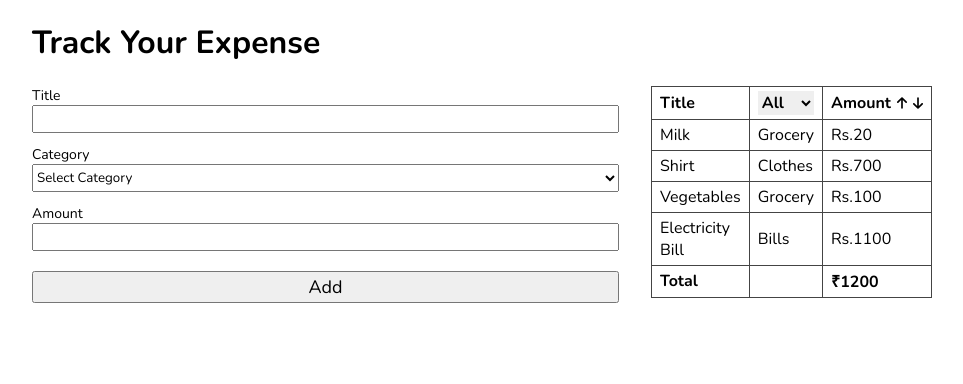
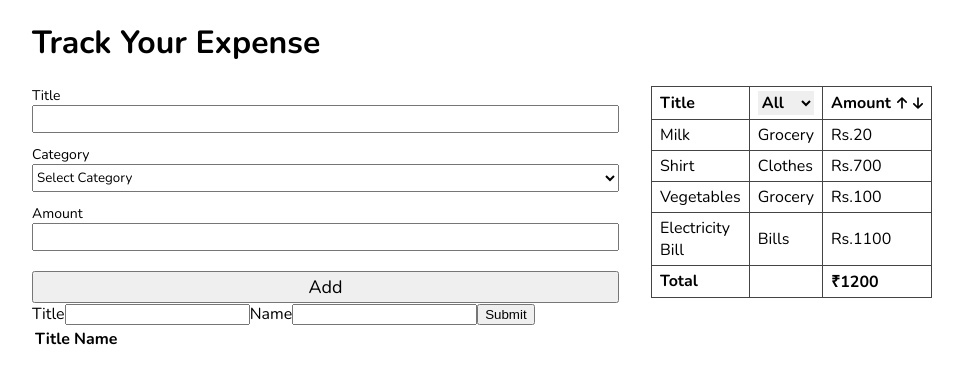
Before and after one commit to ManojBelbase/expense_tracker, a React (Vite) app: page / in a window 1280 px wide. Shown: the top 384 px of the page, without its empty margins (158-1121 px from the left). Built offline with nearby package versions, Linux system fonts and the light colour scheme.

Commit message:
useref implemented in simple form

```diff
--- a/src/App.jsx
+++ b/src/App.jsx
@@ -15,7 +15,7 @@ function App() {
           <ExpenseForm setExpenses={setExpenses} />
           <ExpenseTable expenses={expenses} />
         </div>
-        {/* <UseRefForm /> */}
+        <UseRefForm />
       </main>
     </>
   );
--- a/src/components/useref/UseRefForm.jsx
+++ b/src/components/useref/UseRefForm.jsx
@@ -1,15 +1,19 @@
-import React, { useRef } from "react";
+import React, { useRef, useState } from "react";
 
 const UseRefForm = () => {
+  const [formData, setFormData] = useState([]);
   const titleREf = useRef(null);
   const nameRef = useRef(null);
   const handleSubmit = (e) => {
-    console.log(e.target);
     e.preventDefault();
-    const title = titleREf.current.value;
-    const fname = nameRef.current.value;
+    let title = titleREf.current.value;
+    let fname = nameRef.current.value;
     console.log("title :", title);
     console.log("name :", fname);
+    setFormData([...formData, { title, fname }]);
+
+    title = "";
+    fname = "";
   };
   return (
     <div>
@@ -22,6 +26,22 @@ const UseRefForm = () => {
 
         <button type="submit">Submit</button>
       </form>
+      <table>
+        <thead>
+          <tr>
+            <th>Title</th>
+            <th>Name</th>
+          </tr>
+        </thead>
+        <tbody>
+          {formData.map((data, index) => (
+            <tr key={index}>
+              <td>{data.title}</td>
+              <td>{data.fname}</td>
+            </tr>
+          ))}
+        </tbody>
+      </table>
     </div>
   );
 };
```
